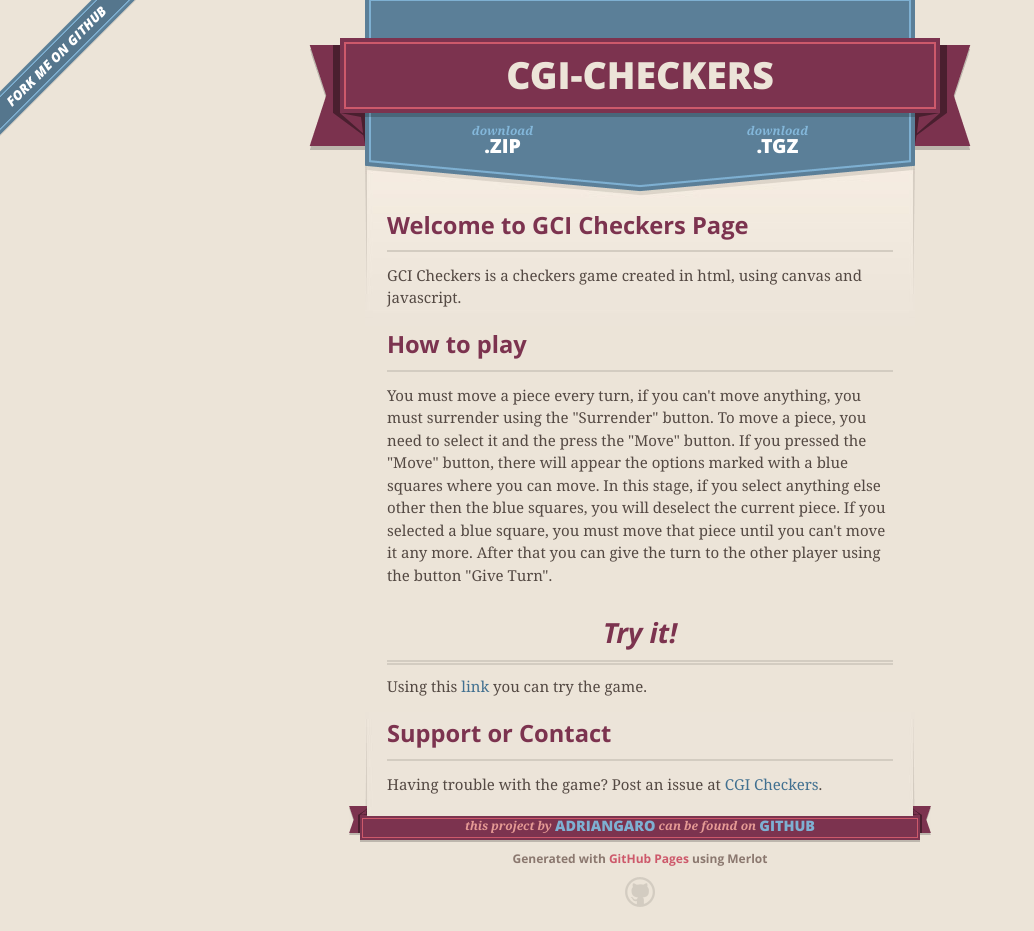
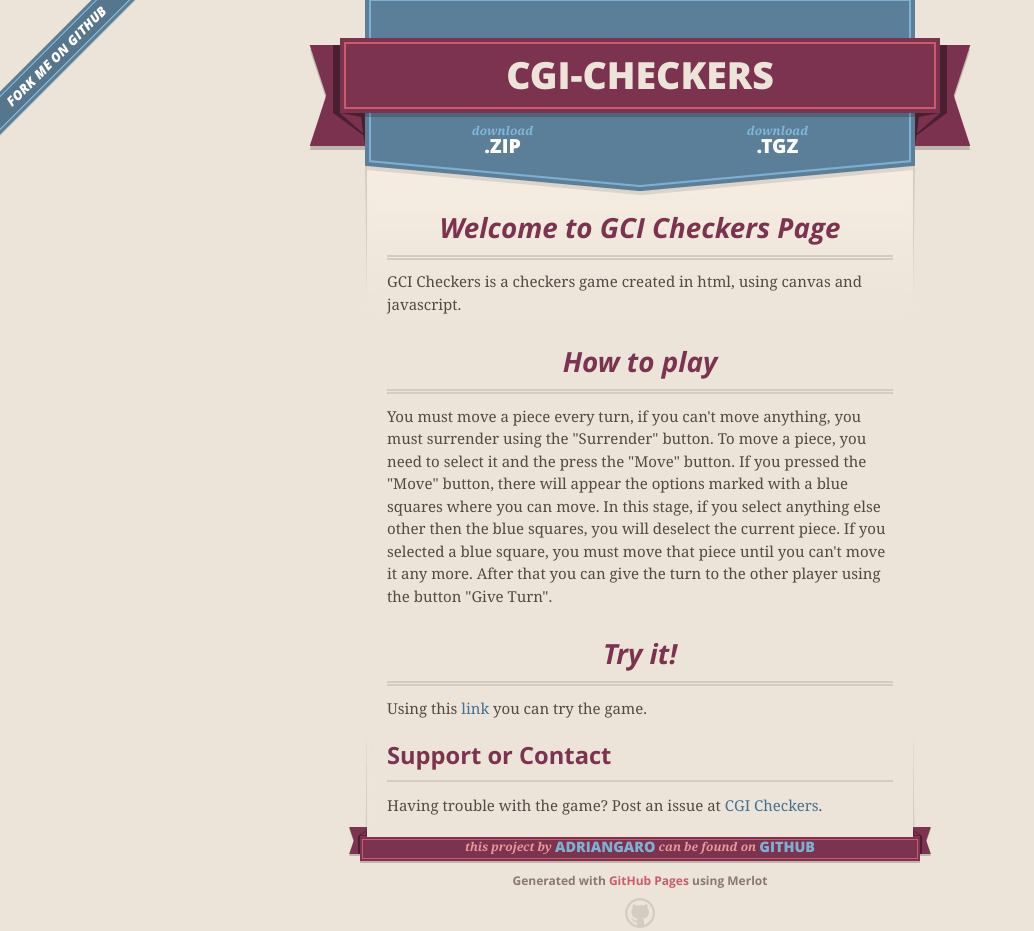
Before and after one commit to adriangaro/CGI-Checkers, a plain HTML site: page index.html in a window 1280 px wide. Shown: the whole page, without its empty margins (0-1034 px from the left). Drawn offline with nearby package versions, Linux system fonts and the light colour scheme.

Commit message:
Create gh-pages branch via GitHub

```diff
--- a/index.html
+++ b/index.html
@@ -46,13 +46,13 @@
 
 
       <section id="main_content">
-        <h3>
-<a id="welcome-to-gci-checkers-page" class="anchor" href="#welcome-to-gci-checkers-page" aria-hidden="true"><span class="octicon octicon-link"></span></a>Welcome to GCI Checkers Page</h3>
+        <h2>
+<a id="welcome-to-gci-checkers-page" class="anchor" href="#welcome-to-gci-checkers-page" aria-hidden="true"><span class="octicon octicon-link"></span></a>Welcome to GCI Checkers Page</h2>
 
 <p>GCI Checkers is a checkers game created in html, using canvas and javascript.</p>
 
-<h3>
-<a id="how-to-play" class="anchor" href="#how-to-play" aria-hidden="true"><span class="octicon octicon-link"></span></a>How to play</h3>
+<h2>
+<a id="how-to-play" class="anchor" href="#how-to-play" aria-hidden="true"><span class="octicon octicon-link"></span></a>How to play</h2>
 
 <p>You must move a piece every turn, if you can't move anything, you must surrender using the "Surrender" button.
 To move a piece, you need to select it and the press the "Move" button. If you pressed the "Move" button, there will appear the options marked with a blue squares where you can move.
--- a/params.json
+++ b/params.json
@@ -1 +1 @@
-{"name":"Cgi-checkers","tagline":"","body":"### Welcome to GCI Checkers Page\r\nGCI Checkers is a checkers game created in html, using canvas and javascript.\r\n\r\n### How to play\r\nYou must move a piece every turn, if you can't move anything, you must surrender using the \"Surrender\" button.\r\nTo move a piece, you need to select it and the press the \"Move\" button. If you pressed the \"Move\" button, there will appear the options marked with a blue squares where you can move.\r\nIn this stage, if you select anything else other then the blue squares, you will deselect the current piece.\r\nIf you selected a blue square, you must move that piece until you can't move it any more.\r\nAfter that you can give the turn to the other player using the button \"Give Turn\".\r\n\r\n## Try it!\r\nUsing this [link]() you can try the game.\r\n\r\n### Support or Contact\r\nHaving trouble with the game? Post an issue at [CGI Checkers](https://github.com/adriangaro/CGI-Checkers).","google":"","note":"Don't delete this file! It's used internally to help with page regeneration."}
+{"name":"Cgi-checkers","tagline":"","body":"## Welcome to GCI Checkers Page\r\nGCI Checkers is a checkers game created in html, using canvas and javascript.\r\n\r\n## How to play\r\nYou must move a piece every turn, if you can't move anything, you must surrender using the \"Surrender\" button.\r\nTo move a piece, you need to select it and the press the \"Move\" button. If you pressed the \"Move\" button, there will appear the options marked with a blue squares where you can move.\r\nIn this stage, if you select anything else other then the blue squares, you will deselect the current piece.\r\nIf you selected a blue square, you must move that piece until you can't move it any more.\r\nAfter that you can give the turn to the other player using the button \"Give Turn\".\r\n\r\n## Try it!\r\nUsing this [link]() you can try the game.\r\n\r\n### Support or Contact\r\nHaving trouble with the game? Post an issue at [CGI Checkers](https://github.com/adriangaro/CGI-Checkers).","google":"","note":"Don't delete this file! It's used internally to help with page regeneration."}
```
